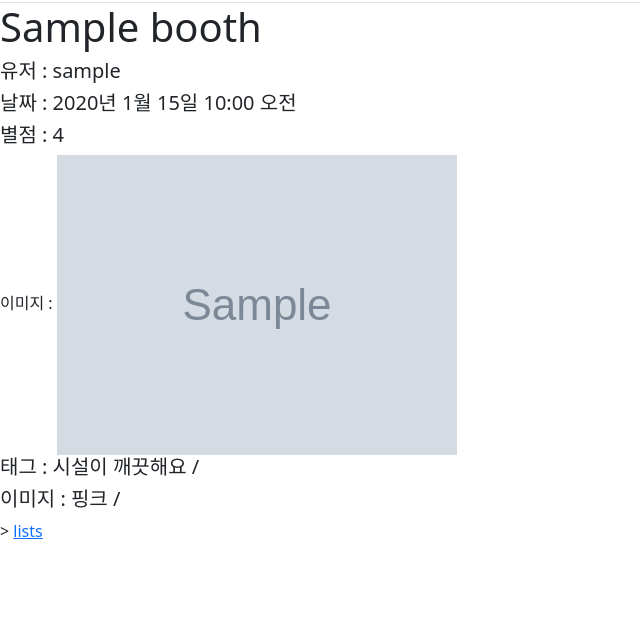
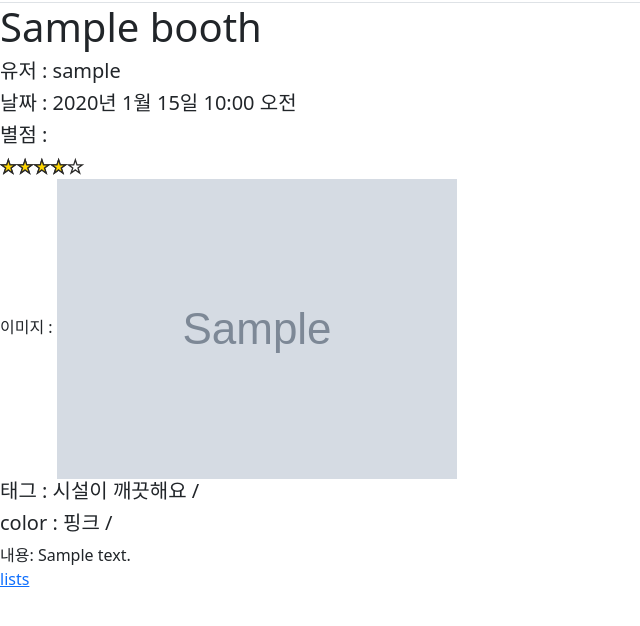
Before and after one commit to TEAM-whereisphoto/TEAM_WhereIsPhoto, a Django app: page /find/review/1/ in a window 1280 px wide. Shown: the part 122-748 px from the top of the page, without its empty margins (0-640 px from the left). Run offline with Django 4.2, Linux system fonts and the light colour scheme; tables that the repository leaves empty hold one stand-in row (values such as "Sample post"); grey boxes marked "Sample" are stand-in pictures; some web fonts are replaced.

Commit message:
[FIX] booth_detail star rate

```diff
--- a/map/models.py
+++ b/map/models.py
@@ -77,3 +77,7 @@ class Review(models.Model):
                                )
     tag = MultiSelectField(choices = TAG_CHOICES)
     color = MultiSelectField(choices = COLOR_CHOICES)
+
+    @property
+    def getWidth(self):
+        return self.rate*20
--- a/map/views.py
+++ b/map/views.py
@@ -17,7 +17,7 @@ def mymap(request):
 # 부스 평균 별점 계산 후 booth.rate_average 저장
 def save_booth_rate_avg(pk):
     booth = Booth.objects.get(id=pk)
-    reviews = Review.objects.filter(booth = booth.pk)
+    reviews = Review.objects.filter(booth = booth.id)
 
     review_num=len(reviews)
     rate_sum =0
@@ -73,6 +73,7 @@ def booth_detail(request,pk):
 def booth_review_list(request,pk):
     booth = Booth.objects.get(id=pk)
     reviews = Review.objects.filter(booth = booth.pk)
+
     ctx = {'reviews': reviews,'booth':booth, 'boothname':booth.name}
     return render(request, template_name='map/review_list.html', context=ctx)
 
@@ -94,7 +95,7 @@ def booth_review_create(request, pk):
             post.save()
             booth.save()
             save_booth_rate_avg(pk)
-            return redirect('map:booth_review_list', pk)
+            return redirect('map:review_detail', post.id)
     else:
         form = ReviewForm()
 
@@ -106,25 +107,21 @@ def review_detail(request, pk):  # request도 받고 몇번 인덱스인지 = pk
     review = Review.objects.get(id=pk)  # id가 pk인 게시물 하나를 가져온다
     tags = review.tag
     colors = review.color
-
     ctx = {'review': review, 'pk':pk, 'tags':tags, 'colors': colors }  # template로 보내기 위해선 context를 만들어야한다.
     return render(request, template_name='map/review_detail.html', context=ctx)
 
 
 def review_update(request, pk):
     review = get_object_or_404(Review, id=pk)
-    boothid = review.boothid
-
     if request.method == 'POST':
         rate = request.POST.get('rating')
-        form = ReviewForm(request.POST, request.FILES)
-
+        form = ReviewForm(request.POST, request.FILES, instance=review)
         if form.is_valid():
             review.rate = rate
+            review = form.save(commit=False)
             review.save()
-            review = form.save(commit=False)
-            save_booth_rate_avg(pk)
-            return redirect('map:booth_review_list', boothid)
+            save_booth_rate_avg(review.booth.id)
+            return redirect('map:review_detail', review.id)
 
     else:
         form = ReviewForm(instance=review)
@@ -134,9 +131,9 @@ def review_update(request, pk):
 
 def review_delete(request, pk):
     review = get_object_or_404(Review, id=pk)
-    booth = get_object_or_404(Booth, id=booth_id)  # id가 pk인 게시물 하나를 가져온다.
 
     booth_id = review.boothid
+    booth = get_object_or_404(Booth, id=booth_id)  # id가 pk인 게시물 하나를 가져온다.
     booth.review_number -= 1
     booth.save()
     review.delete()
--- /dev/null
+++ b/static/css/map/star.css
@@ -0,0 +1,61 @@
+/* review-detail star-rate */
+.star-rating {
+    color: #aaa9a9;
+    position: relative;
+    unicode-bidi: bidi-override;
+    width: max-content;
+    -webkit-text-fill-color: transparent; /* Will override color (regardless of order) */
+    -webkit-text-stroke-width: 1.3px;
+    -webkit-text-stroke-color: #2b2a29;
+  }
+
+  .star-rating-fill {
+    color: #fff58c;
+    padding: 0;
+    position: absolute;
+    z-index: 1;
+    display: flex;
+    top: 0;
+    left: 0;
+    overflow: hidden;
+    -webkit-text-fill-color: gold;
+  }
+
+  .star-rating-base {
+    z-index: 0;
+    padding: 0;
+  }
+
+  /* new_review star rate */
+  .new-star-rating {
+    display: flex;
+    flex-direction: row-reverse;
+    font-size: 2.25rem;
+    line-height: 2.5rem;
+    justify-content: space-around;
+    padding: 0 0.2em;
+    text-align: center;
+    width: 5em;
+  }
+
+  .new-star-rating input {
+    display: none;
+  }
+
+  .new-star-rating label {
+    -webkit-text-fill-color: transparent; /* Will override color (regardless of order) */
+    -webkit-text-stroke-width: 2.3px;
+    -webkit-text-stroke-color: #2b2a29;
+    cursor: pointer;
+  }
+
+  /* 클릭시 별 색깔 */
+  .new-star-rating :checked ~ label {
+    -webkit-text-fill-color: gold;
+  }
+
+  /* hover시 별 색깔 */
+  .new-star-rating label:hover,
+  .new-star-rating label:hover ~ label {
+    -webkit-text-fill-color: #fff58c;
+  }
--- a/static/css/map/style.css
+++ b/static/css/map/style.css
@@ -84,64 +84,3 @@
 .offcanvas-bottom{
     transform: none;
 }
-/* review-detail star-rate */
-.star-rating {
-    color: #aaa9a9;
-    position: relative;
-    unicode-bidi: bidi-override;
-    width: max-content;
-    -webkit-text-fill-color: transparent; /* Will override color (regardless of order) */
-    -webkit-text-stroke-width: 1.3px;
-    -webkit-text-stroke-color: #2b2a29;
-  }
-
-  .star-rating-fill {
-    color: #fff58c;
-    padding: 0;
-    position: absolute;
-    z-index: 1;
-    display: flex;
-    top: 0;
-    left: 0;
-    overflow: hidden;
-    -webkit-text-fill-color: gold;
-  }
-
-  .star-rating-base {
-    z-index: 0;
-    padding: 0;
-  }
-
-  /* new_review star rate */
-  .new-star-rating {
-    display: flex;
-    flex-direction: row-reverse;
-    font-size: 2.25rem;
-    line-height: 2.5rem;
-    justify-content: space-around;
-    padding: 0 0.2em;
-    text-align: center;
-    width: 5em;
-  }
-
-  .new-star-rating input {
-    display: none;
-  }
-
-  .new-star-rating label {
-    -webkit-text-fill-color: transparent; /* Will override color (regardless of order) */
-    -webkit-text-stroke-width: 2.3px;
-    -webkit-text-stroke-color: #2b2a29;
-    cursor: pointer;
-  }
-
-  /* 클릭시 별 색깔 */
-  .new-star-rating :checked ~ label {
-    -webkit-text-fill-color: gold;
-  }
-
-  /* hover시 별 색깔 */
-  .new-star-rating label:hover,
-  .new-star-rating label:hover ~ label {
-    -webkit-text-fill-color: #fff58c;
-  }
--- a/templates/base.html
+++ b/templates/base.html
@@ -9,7 +9,7 @@
     <link rel="stylesheet" href="{% static 'css/brand/style.css' %}">
     <link rel="stylesheet" href="{% static 'css/user/style.css' %}">
     <link rel="stylesheet" href="{% static 'css/LnF/style.css' %}">
-    <link rel="stylesheet" href="{% static 'css/map/style.css' %}">
+    <link rel="stylesheet" href="{% static 'css/map/star.css' %}">
     <meta name="viewport" content="width=device-width, initial-scale=1.0, minimum-scale=1.0,maximum-scale=1.0, user-scalable=no"">
     <script defer src="{% static 'js/map/map.js' %}"></script>
     <script defer src="{% static 'js/LnF/comment.js' %}"></script>
--- a/templates/map/review_detail.html
+++ b/templates/map/review_detail.html
@@ -6,7 +6,15 @@
     <div>
       <h5>유저 : {{ review.user }}</h5>
       <h5>날짜 : {{ review.date }}</h5>
-      <h5>별점 : {{ review.rate }}</h5>
+      <h5>별점 :</h5>
+      <div class="star-rating">
+        <div class="star-rating-fill" style= "width: {{review.getWidth}}%;">
+            <span>★</span><span>★</span><span>★</span><span>★</span><span>★</span>
+        </div>
+        <div class="star-rating-base">
+            <span>★</span><span>★</span><span>★</span><span>★</span><span>★</span>
+        </div>
+    </div>
 
         {% if review.img %}
         이미지 : <img src="{{ review.img.url }}" alt="" width="auto">
@@ -22,14 +30,18 @@
         </h5>
     </div>
     <div>
-        <h5> 이미지 :
+        <h5> color :
             {% for color in colors %}
                 {{color}} /
             {% endfor%}
-            </h5>
-    </div>>
+        </h5>
+    </div>
+    <div>
+        내용: {{ review.content }}
+    </div>
+
     <a href="{% url 'map:booth_review_list' review.booth.id %}">lists</a> <br />
-    {% if rebiew.user == request.user %}
+    {% if review.user == request.user %}
         <a href="{% url 'map:review_update' review.id %}"> 수정 </a> <br/>
         <a href="{% url 'map:review_delete' review.id %}"> 삭제 </a> <br/>
     {% endif %}
--- a/user/views.py
+++ b/user/views.py
@@ -4,7 +4,8 @@ from .models import User
 from django.contrib.auth import authenticate, login, logout
 from django.views import View
 from .forms import LoginForm, SignupForm
-
+from django.views.decorators.csrf import csrf_exempt
+from django.utils.decorators import method_decorator
 # 탈퇴시 랜덤숫자를 위해
 from random import randint
 
@@ -66,6 +67,7 @@ def my_lnf(request):
     return render(request, 'user/my_lnf.html', context=ctx)
 
 class LoginView(View):
+    @method_decorator(csrf_exempt)
     def get(self, request):
         form = LoginForm()
         return render(request, "user/login.html", {"form": form})
```
Also changed, not shown: templates/map/review_list.html (+9 -0 lines).
